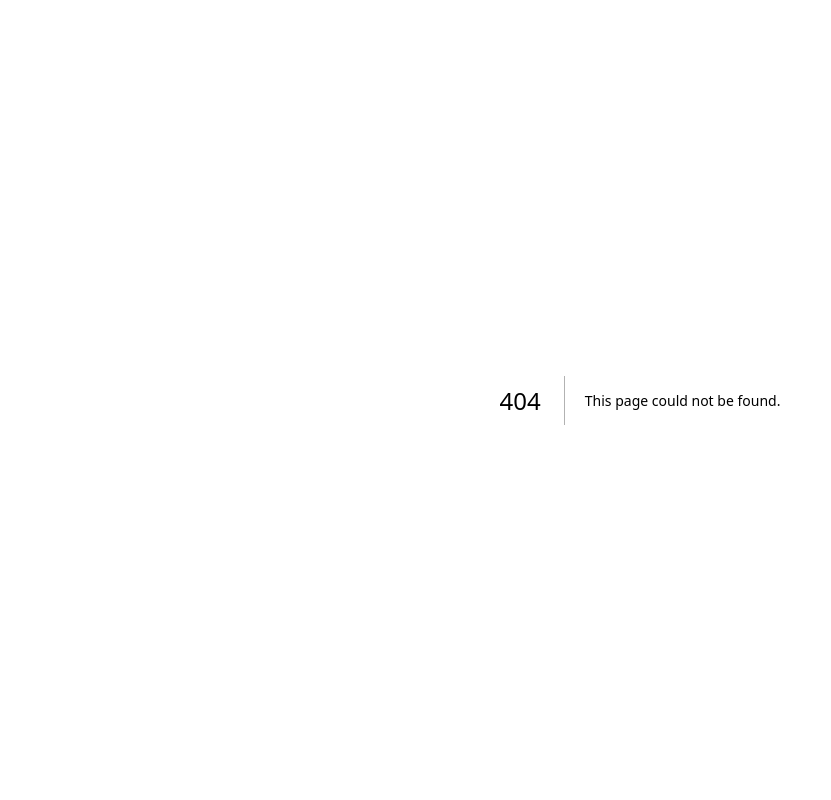
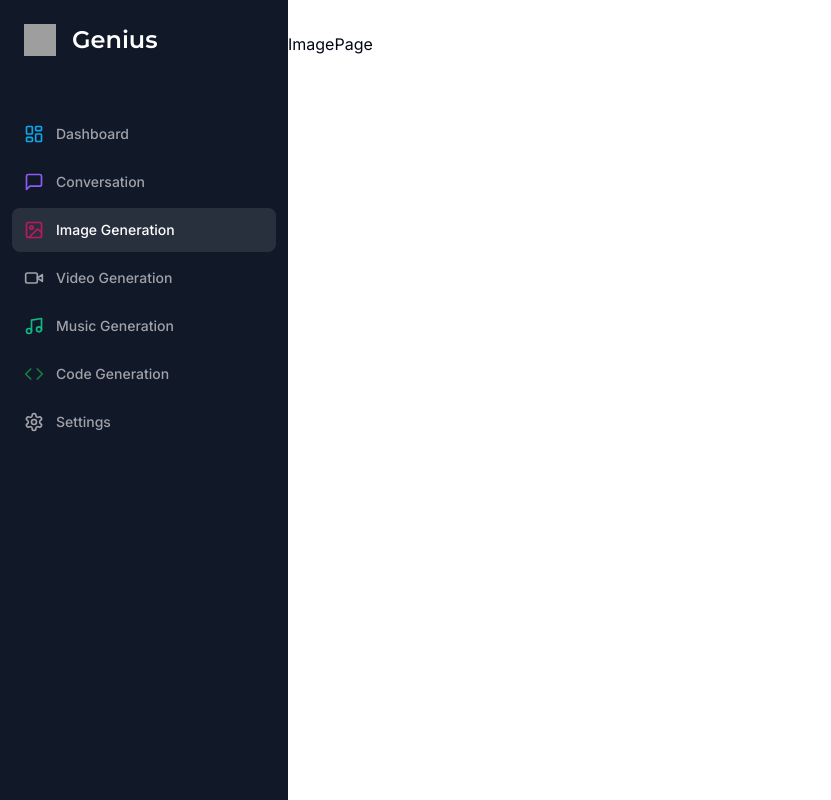
Before and after one commit to MACKINtossh/ai-saas, a Next.js app: page /image in a window 1280 px wide. Before the commit this address had no page. Shown: the whole page, without its empty margins (0-831 px from the left). Built offline with nearby package versions, Linux system fonts and the light colour scheme; grey boxes are pictures that could not be loaded.

Commit message:
created image route

```diff
--- /dev/null
+++ b/app/(dashboard)/(routes)/image/page.tsx
@@ -0,0 +1,11 @@
+import React from 'react'
+
+type Props = {}
+
+const ImagePage = (props: Props) => {
+  return (
+    <div>ImagePage</div>
+  )
+}
+
+export default ImagePage
```
